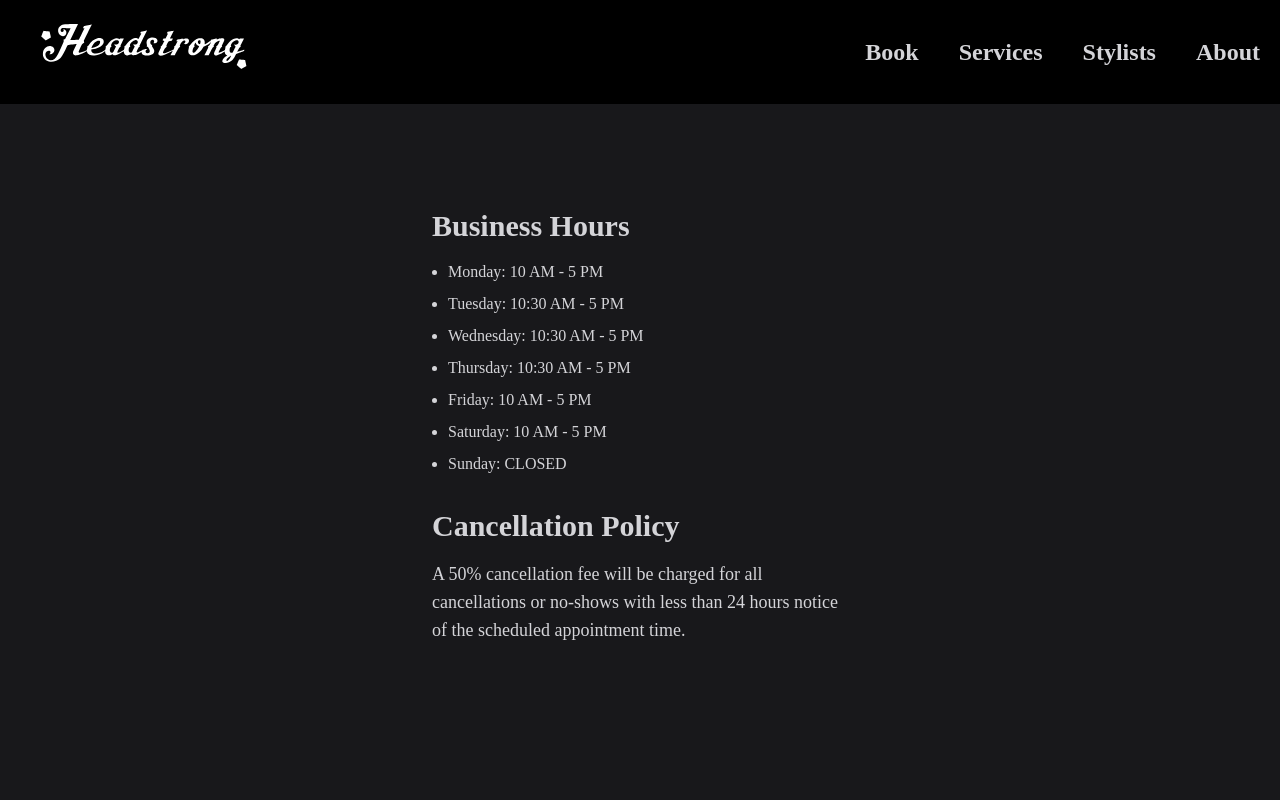
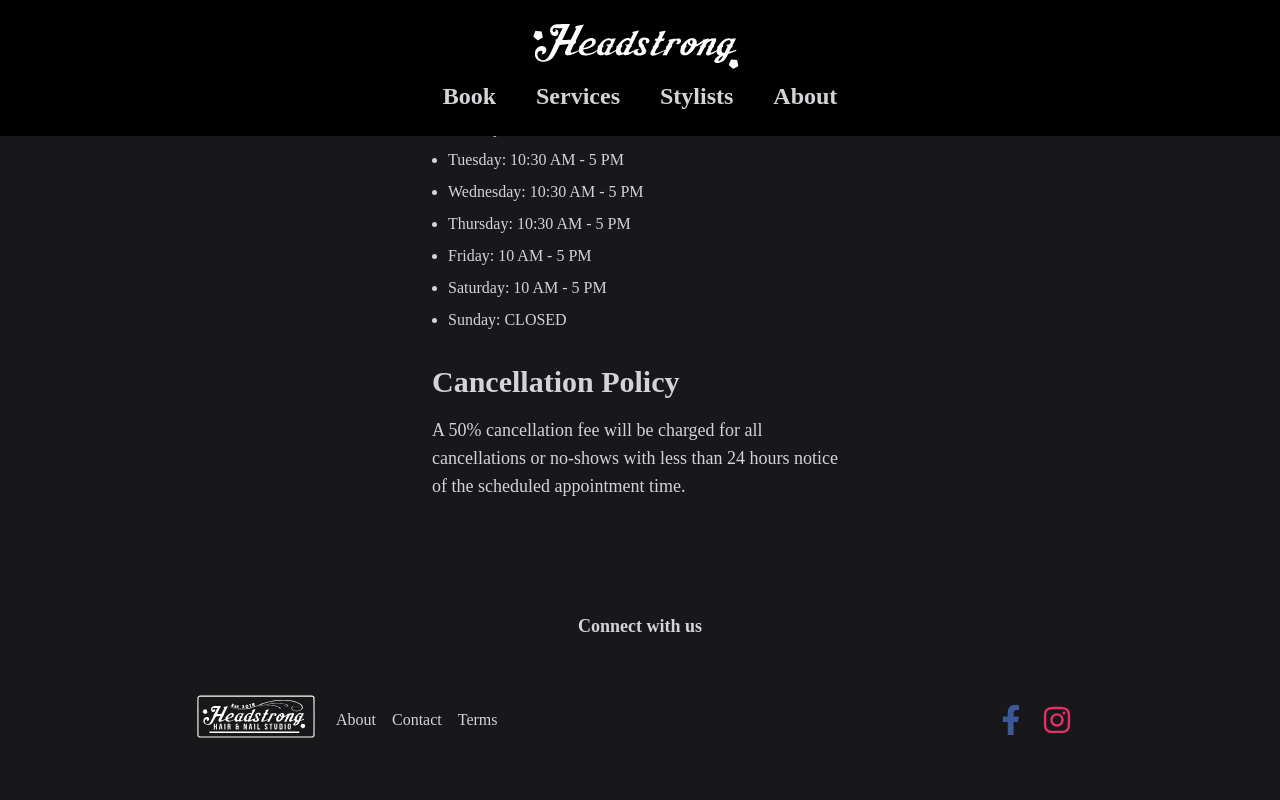
Before and after one commit to Robertgreenwood27/HeadStrong, a Next.js app: page /about in a window 1280 px wide. Shown: the top 800 px of the page. Built offline with nearby package versions, Linux system fonts and the light colour scheme; a web font is replaced by a local one.

Commit message:
fixed some styling

```diff
--- a/pages/_app.js
+++ b/pages/_app.js
@@ -10,7 +10,10 @@ export default function MyApp({ Component, pageProps }) {
   return (
     <div  className="bg-zinc-900 text-zinc-300">
 <Header/>
-<Component {...pageProps} />
+<div className="py-16">
+  <Component {...pageProps} />
+</div>
+
 <Footer/>
 </div>
   );
--- a/pages/about.js
+++ b/pages/about.js
@@ -2,7 +2,7 @@ import React from 'react';
 
 function AboutPage() {
   return (
-    <div className="mx-auto max-w-md px-4 py-52">
+    <div className="mx-auto max-w-md px-4">
       <h2 className="text-3xl font-bold mb-4">Business Hours</h2>
       <ul className="list-disc ml-4 mb-8">
         <li className="mb-2">Monday: 10 AM - 5 PM</li>
--- a/pages/index.js
+++ b/pages/index.js
@@ -6,7 +6,7 @@ import Stylists from '../components/Stylists';
 
 export default function IndexPage({ announcements, stylists }) {
   return (
-    <div>
+    <div className='text-center'>
       <section>
      <HeroSection/>
      </section>
--- a/pages/services.js
+++ b/pages/services.js
@@ -5,7 +5,7 @@ import ServiceCard from "../components/ServiceCard";
 
 export default function ServicesPage({ stylists }) {
   return (
-    <div className="bg-zinc-900 min-h-screen text-white py-20">
+    <div className="bg-zinc-900 min-h-screen text-white py-12 text-center">
       <Head>
         <title>Services - Headstrong</title>
       </Head>
--- a/pages/stylists.js
+++ b/pages/stylists.js
@@ -4,7 +4,7 @@ import Stylists from '../components/Stylists';
 
 export default function StylistPage({ stylists }) {
   return (
-    <div>
+    <div className="py-12 text-center">
       <Stylists stylists={stylists} />
     </div>
   );
--- a/pages/stylists/[slug].js
+++ b/pages/stylists/[slug].js
@@ -14,7 +14,7 @@ export default function StylistPage({ stylist }) {
   const breakpointColumnsObj = { default: 3, 1100: 2, 700: 1 };
 
   return (
-    <div className="bg-zinc-900 min-h-screen text-white py-20">
+    <div className="bg-zinc-900 min-h-screen text-white py-12 text-center">
       <Head><title>{name} - Headstrong</title></Head>
       <div className="max-w-6xl mx-auto mt-10 px-4 sm:px-6 lg:px-8">
         <div className="flex flex-col md:flex-row md:items-center md:justify-between mb-10">
--- a/styles.css
+++ b/styles.css
@@ -21,3 +21,8 @@
   body {
     font-family: 'Amarante', cursive;
   }
+
+  .container {
+    display: flex;
+    flex-direction: column;
+  }
```
